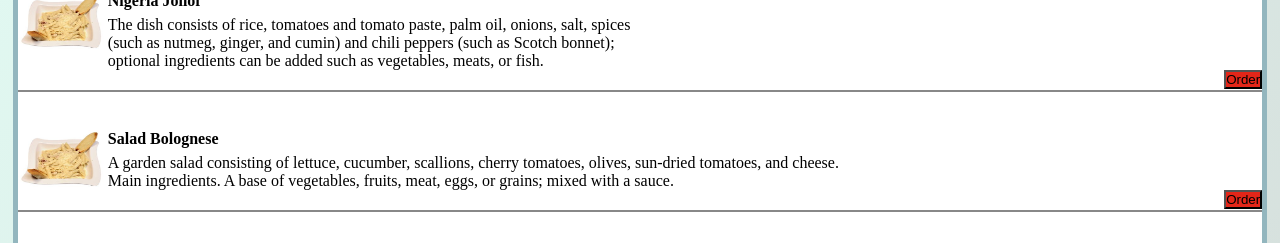
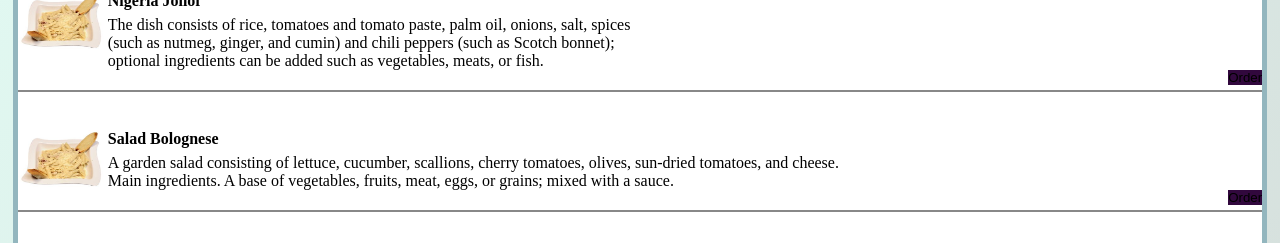
Before and after one commit to beardedprince/Meal-App, a plain HTML site: page selectedRestaurant.html in a window 1280 px wide. Shown: the part 557-800 px from the top of the page. Drawn offline with Linux system fonts and the light colour scheme; a web font is replaced by a local one.

Commit message:
more changes and plan

```diff
--- a/css/styles.css
+++ b/css/styles.css
@@ -512,8 +512,9 @@ footer{
 .order-action{
 	float: right;
 
-	background: #e32619;
+	background: #31083d;
 	margin-left: 10%;
+	border:none;
 }
 
 
```
